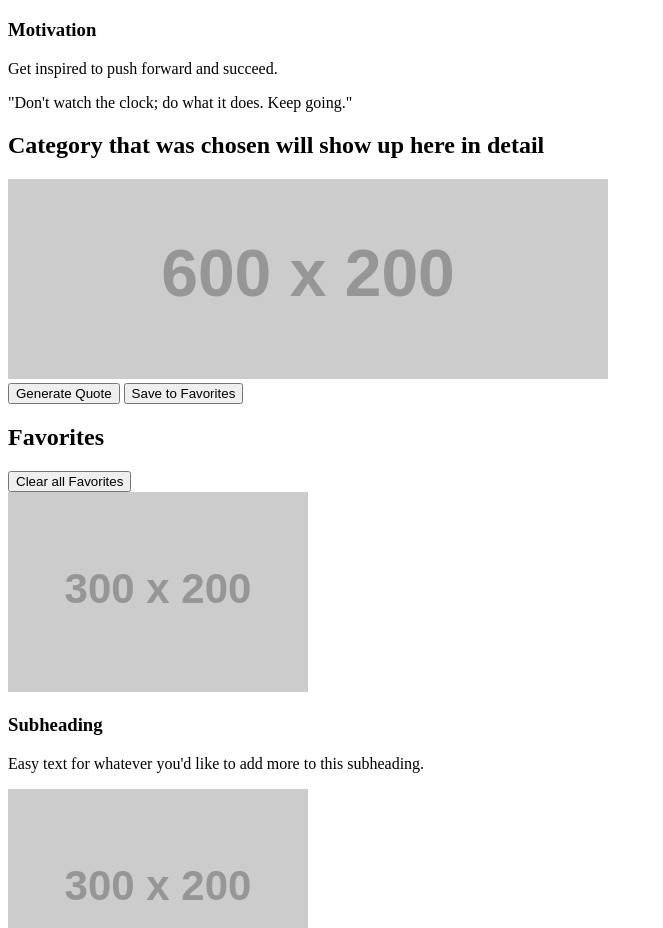
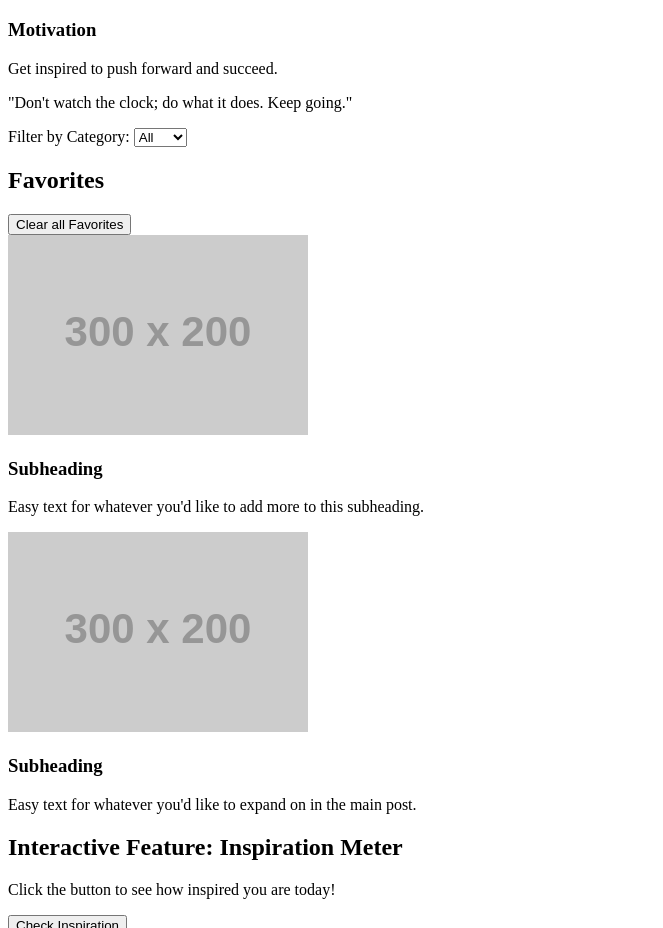
Before and after one commit to RoseofKendy/daily-dose, a plain HTML site: page index.html in a window 1280 px wide. Shown: the part 1102-2030 px from the top of the page, without its empty margins (0-663 px from the left). Drawn offline with Linux system fonts and the light colour scheme; placeholder pictures from the web are drawn by us.

Commit message:
Updates category section

```diff
--- a/index.html
+++ b/index.html
@@ -55,16 +55,16 @@
   </section>
 
   <!-- Detailed Quote Section -->
-  <section class="section">
-    <h2>Category that was chosen will show up here in detail</h2>
-    <div class="detail">
-      <img src="https://via.placeholder.com/600x200" alt="Quote Detail">
-      <div class="hero-buttons">
-        <button class="btn black">Generate Quote</button>
-        <button class="btn light">Save to Favorites</button>
-      </div>
-    </div>
+  <section class="filter-section">
+    <label for="categoryFilter">Filter by Category:</label>
+    <select id="categoryFilter" class="btn light">
+      <option value="">All</option>
+      <option value="Love">Love</option>
+      <option value="Self">Self</option>
+      <option value="Work">Work</option>
+    </select>
   </section>
+
 
   <!-- Favorites -->
   <section class="section">
```
